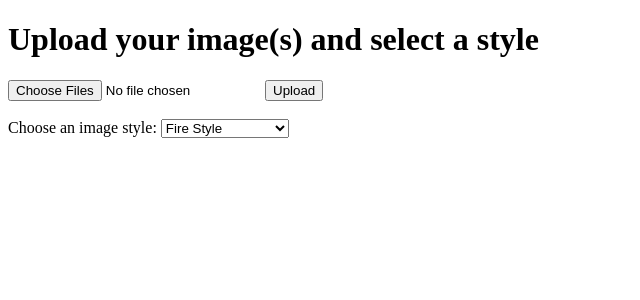
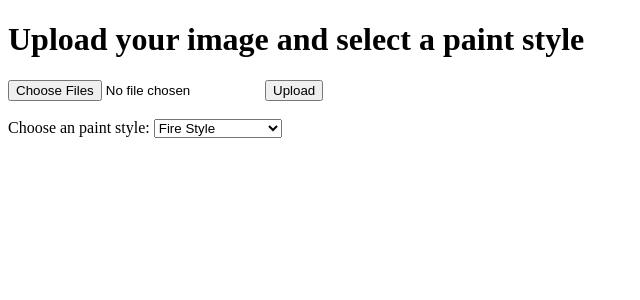
Before and after one commit to ritkrai2111/nst_deployment, a Flask app: page / in a window 1280 px wide. Shown: the top 300 px of the page, without its empty margins (0-640 px from the left). Run offline with Flask 2, Linux system fonts and the light colour scheme; parts of the project's set-up code (start-up, migrations or seed data) failed here and were passed over.

Commit message:
Update upload.html

```diff
--- a/templates/upload.html
+++ b/templates/upload.html
@@ -6,14 +6,14 @@
 	<title>Upload</title>
 </head>
 <body>
-	<h1>Upload your image(s) and select a style</h1>
+	<h1>Upload your image and select a paint style</h1>
 	<form id="upload-form" action="{{url_for('upload')}}" method= "POST" enctype="multipart/form-data">
 		<input type="file" name="file" accept="image/*" multiple>
 		<input type="submit" value="Upload">
 		<br><br>
 
 		<div>
-			<label for="style">Choose an image style:</label>
+			<label for="style">Choose an paint style:</label>
 			<select id="style" name="style">
 				<!-- Torch pretrained models from https://github.com/ProGamerGov/Torch-Models-->
 				<!-- And also "https://cs.stanford.edu/people/jcjohns/fast-neural-style/models//instance_norm/candy.t7"-->
```
